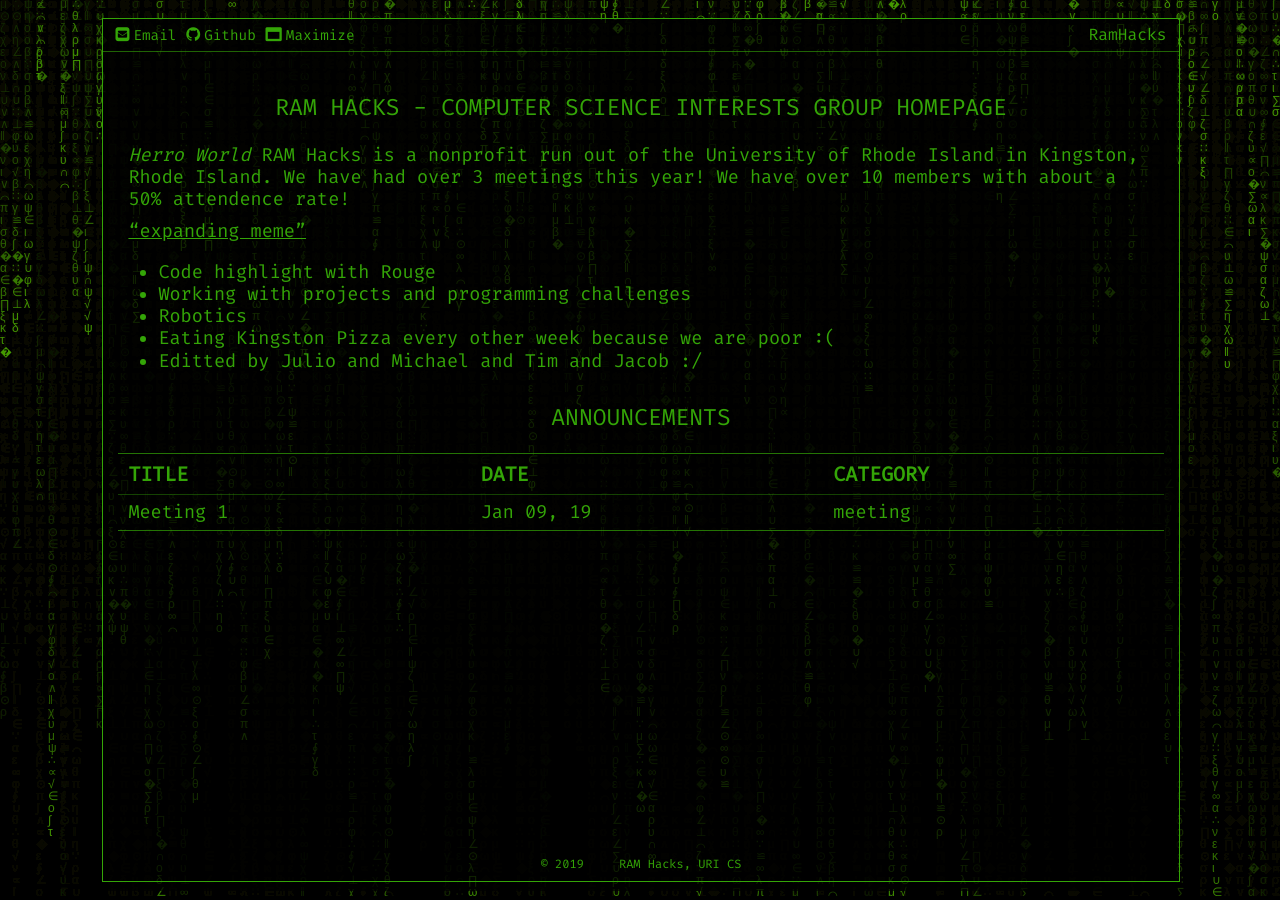
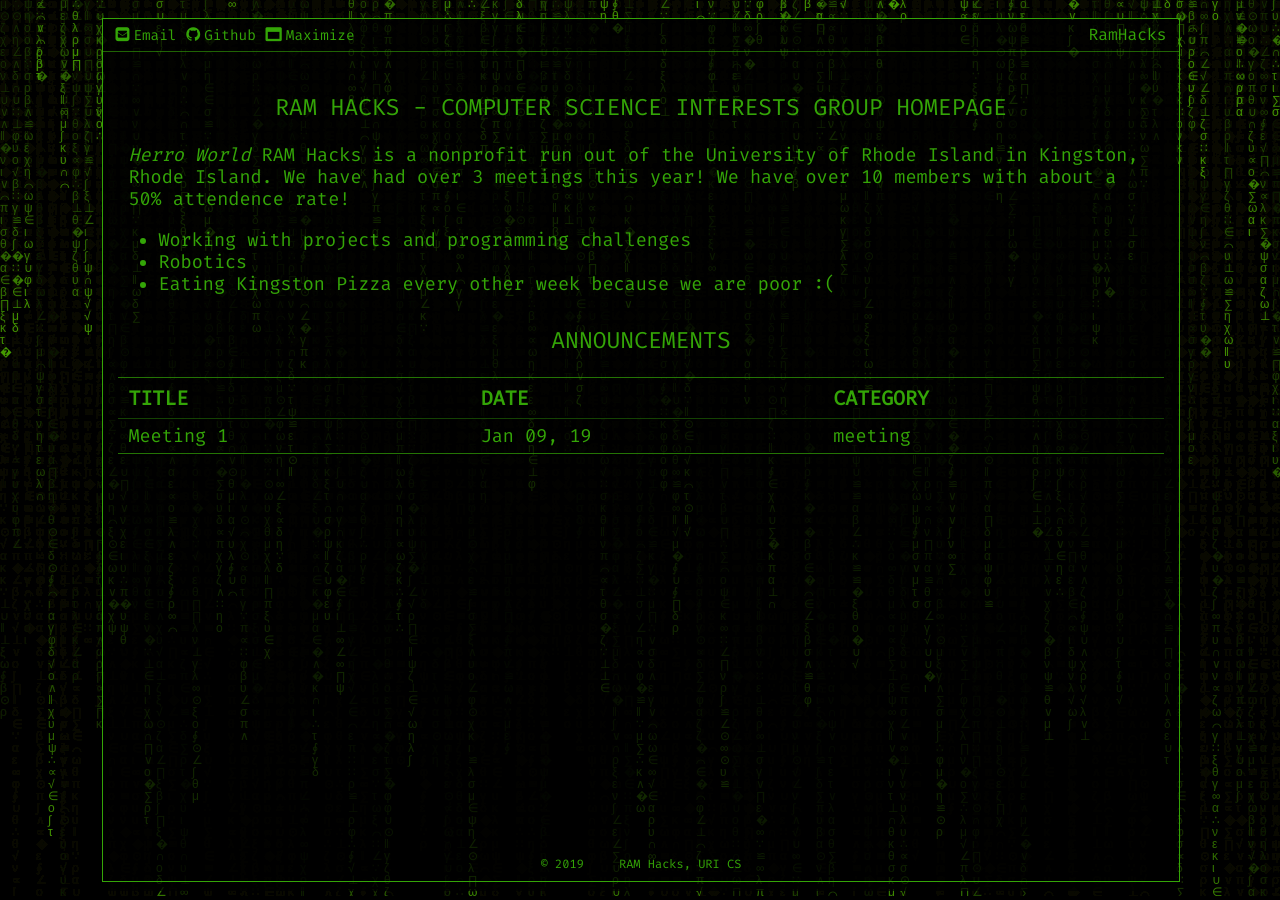
Before and after one commit to ramhacks/ramhacks.github.io, a Jekyll site: the page built from pages/index.md, in a window 1280 px wide. Built offline with Jekyll 4.4.1, drawn with Linux system fonts in a browser that asks for light colours.

Commit message:
Removed homepage memes

```diff
--- a/pages/index.md
+++ b/pages/index.md
@@ -16,12 +16,8 @@ permalink: /
 *Herro World*
 RAM Hacks is a nonprofit run out of the University of Rhode Island in Kingston, Rhode Island. We have had over 3 meetings this year! We have over 10 members with about a 50% attendence rate!
 
-<a href = "https://drive.google.com/file/d/1tmve0uCf0T2ayfg01IcHxJUOEBNJpo_b/view?usp=sharing)"> "expanding meme" </a>
 
 
-
-* Code highlight with Rouge
 * Working with projects and programming challenges
 * Robotics
 * Eating Kingston Pizza every other week because we are poor :(
-* Editted by Julio and Michael and Tim and Jacob  :/
```
